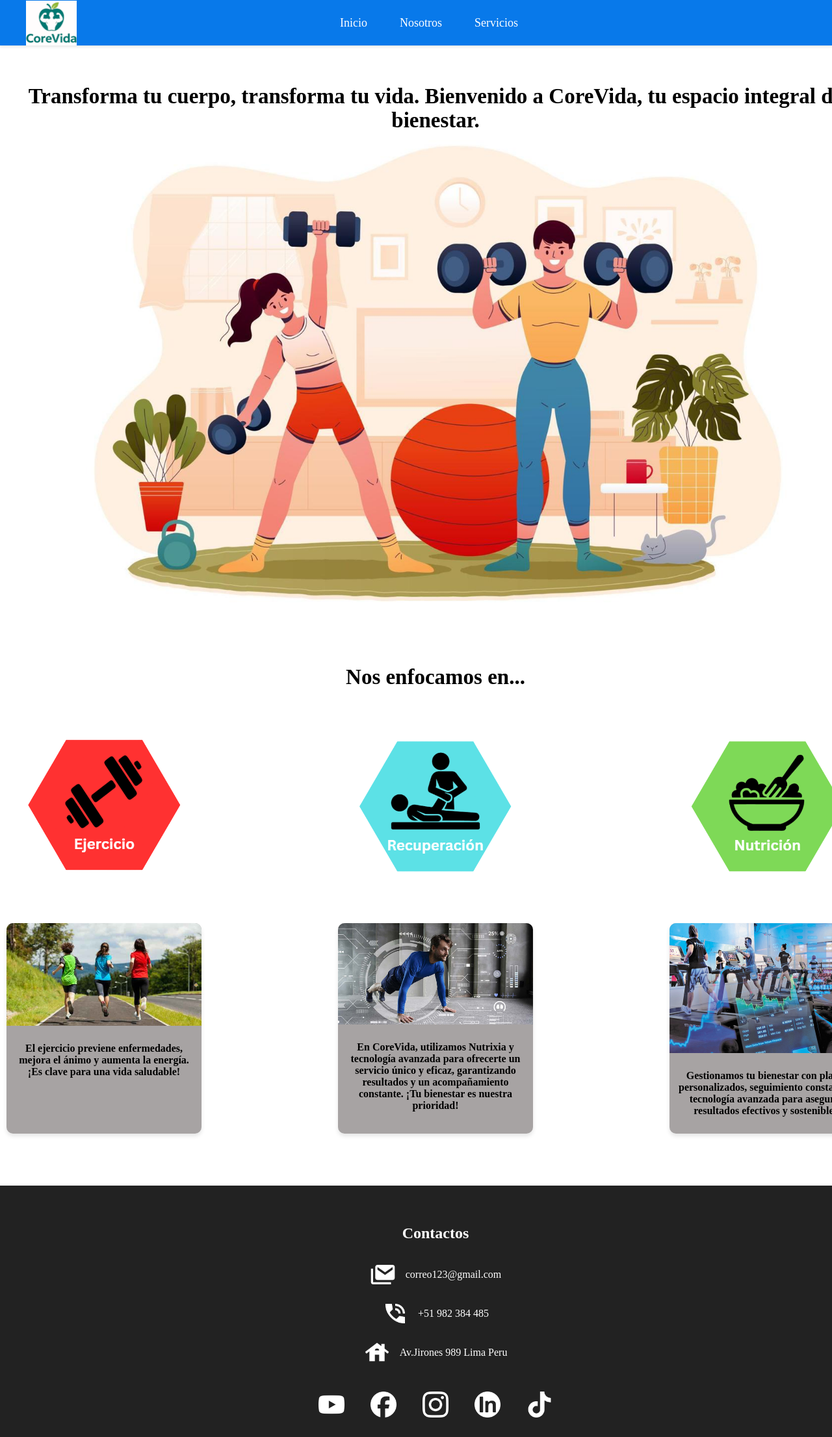
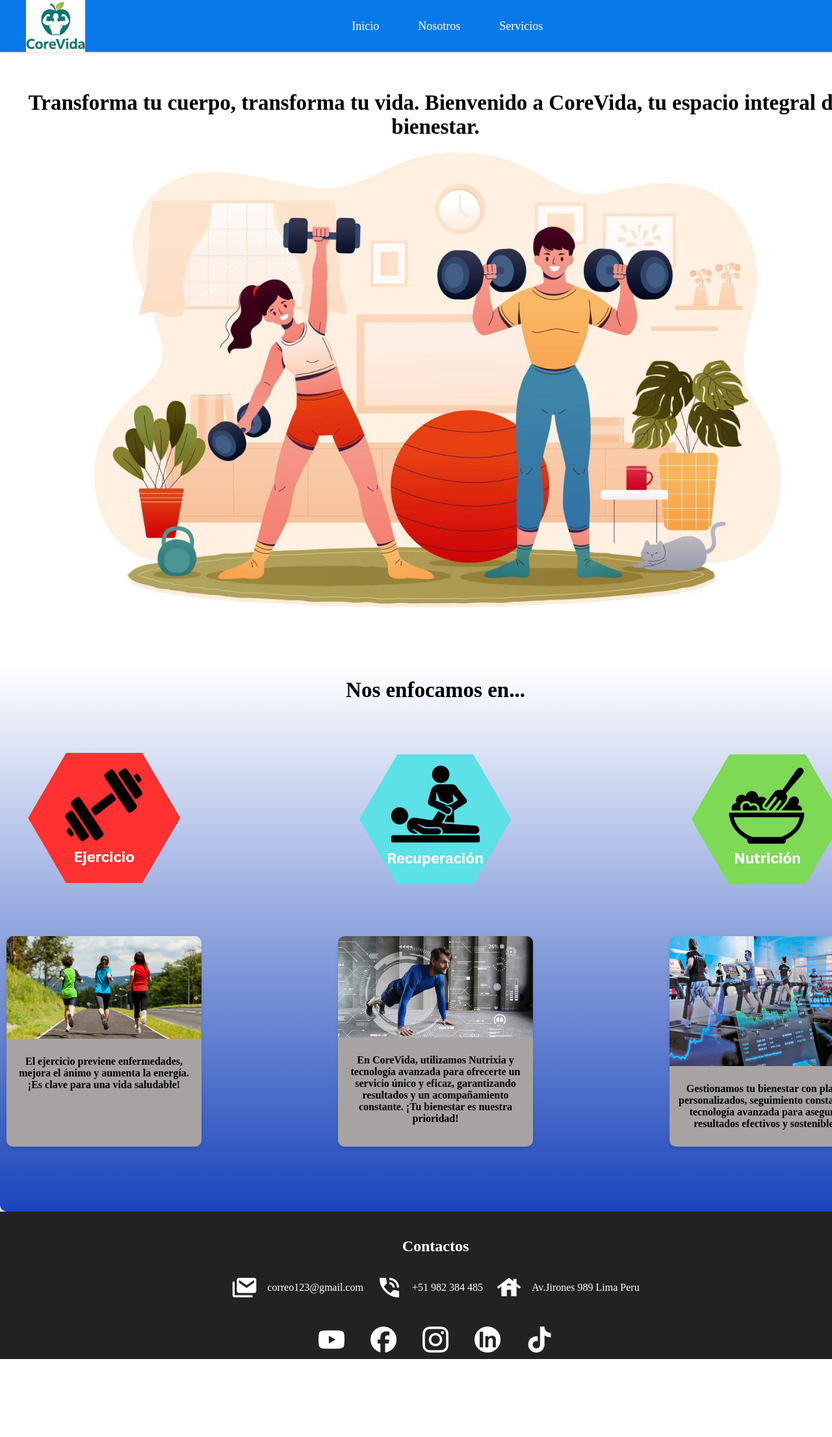
Before and after one commit to MuffinCalentito/ProyectoCorevida, a React (Vite) app: page / in a window 1280 px wide. Shown: the top 2212 px of the page at 65% size. After the commit the page ends 2092 px from the top, so only its background shows below. Built offline with nearby package versions, Linux system fonts and the light colour scheme.

Commit message:
Tercer commit

```diff
--- a/src/componentes/Footer.css
+++ b/src/componentes/Footer.css
@@ -1,7 +1,7 @@
 .footer {
     background-color: #222;
     color: #fff;
-    padding: 40px 20px;
+    padding: 20px 20px;
     text-align: center;
   }
 
@@ -10,12 +10,18 @@
     font-size: 24px;
   }
 
+  .all-contact{
+    display: flex;
+    flex-direction: row;   /* asegúrate de que esté en fila */
+    justify-content: center; /* centra horizontalmente */
+    align-items: center;     /* centra verticalmente */
+    gap: 20px;
+  }
   .contact-item {
     display: flex;
     align-items: center;
     justify-content: center;
     gap: 15px;
-    margin-bottom: 20px;
   }
 
   .contact-item img {
--- a/src/componentes/Footer.jsx
+++ b/src/componentes/Footer.jsx
@@ -4,6 +4,7 @@ export default function Footer(){
     return(
         <footer className='footer'>
             <h2>Contactos</h2>
+            <div className='all-contact'>
                 <div className='contact-item'>
                     <img src='/src/assets/symbol-email.png' alt='correo'/>
                     <p>correo123@gmail.com</p>
@@ -16,6 +17,7 @@ export default function Footer(){
                     <img src='/src/assets/symbol-house.png' alt='direccion'/>
                     <p>Av.Jirones 989 Lima Peru</p>
                 </div>
+            </div>
             <div className='more-contacts'>
             <img className="img-hexa" src="/src/assets/youtube.png" alt="youtube" width="40px" height="auto"/>
             <img className="img-hexa" src="/src/assets/facebook.png" alt="facebook" width="40px" height="auto"/>
--- a/src/componentes/NavBar.css
+++ b/src/componentes/NavBar.css
@@ -1,7 +1,7 @@
 .navbar{
     display: flex;
     background-color: #0879ea;
-    height: 70px;
+    height: 80px;
     position: sticky;
     top: 0;
     left: 0;
@@ -43,7 +43,7 @@
 .nav-link{
     color: white;
     text-decoration: none;
-    padding: 10px 15px;
+    padding: 15px 20px;
     display: block;
     line-height: 50px;
     transition: color 0.3s ease, background-color 0.3s ease;
--- a/src/componentes/NavBar.jsx
+++ b/src/componentes/NavBar.jsx
@@ -5,7 +5,7 @@ export default function NavBar(){
     return(
         <nav className="navbar">
             <div className='navbar-container'>
-                <Link to="/" className='nav-logo'><img src="/src/assets/corevida-v2.png" height="65px" width="auto"/></Link>
+                <Link to="/" className='nav-logo'><img src="/src/assets/corevida-v2.png" height="76px" width="auto"/></Link>
                 <ul className='nav-menu'>
                     <li className='nav-item'>
                         <Link to="/" className='nav-link'>Inicio</Link>
--- a/src/paginas/Inicio.css
+++ b/src/paginas/Inicio.css
@@ -8,6 +8,16 @@
     flex-direction: column;
     gap: 10px;
 }
+.contenedor5{
+    background-image: linear-gradient(to bottom, #fff, #1a45bb);
+    border-radius: 10px;
+    padding-bottom: 20px;
+}
+
+.contenedor5 h2{
+    text-align: center;
+    padding: 20px 0 0 0;
+}
 .contenedor3{
     display: flex;
     justify-content: center;
@@ -16,6 +26,7 @@
     height: 200px;
     margin-top: 80px;
 }
+
 .eslogan{
     margin: 60px 0 0 0;
     font-size: 33px;
--- a/src/paginas/Inicio.jsx
+++ b/src/paginas/Inicio.jsx
@@ -8,8 +8,10 @@ export default function Inicio(){
             </div>
             <div className='contenedor2'>
                 <img className="imgs-principal" src="/src/assets/img-principal.jpg" alt="Imagen-principal" height="750px" />
+            </div>
+            <div className='contenedor5'>
                 <h2 className='eslogan'>Nos enfocamos en...</h2>
-            </div>
+
             <div className='contenedor3'>
                 <img className="img-hexa" src="/src/assets/hexa-ejercicio.png" alt="hexa-ejercicio" width="320px" height="auto"/>
                 <img className="img-hexa" src="/src/assets/hexa-recuperacion.png" alt="hexa-recuperacion" width="320px" height="auto"/>
@@ -28,6 +30,7 @@ export default function Inicio(){
                     <img src='/src/assets/nutricion-info.png' alt='nutricion-info'/>
                     <p>Gestionamos tu bienestar con planes personalizados, seguimiento constante y tecnología avanzada para asegurar resultados efectivos y sostenibles.</p>
                 </div>
+                </div>
             </div>
 
         </div>
--- a/src/paginas/Nosotros.jsx
+++ b/src/paginas/Nosotros.jsx
@@ -1,3 +1,9 @@
+import './Nosotros.css'
 export default function Nosotros(){
-    return <h1>Hola mundo</h1>;
+    return (
+        <div>
+            <h1>Hola mundo</h1>;
+
+        </div>
+    );
 }
```
Also changed, not shown: src/paginas/Nosotros.css (added). Lines whose indentation alone changed are shown as unchanged.
